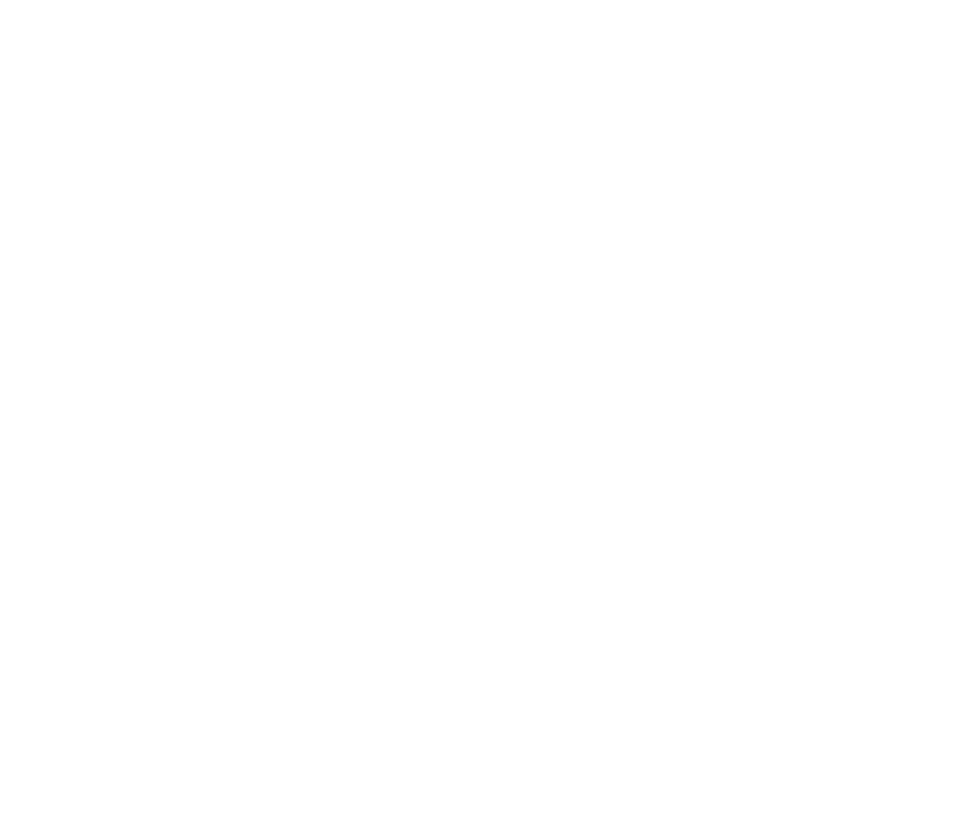
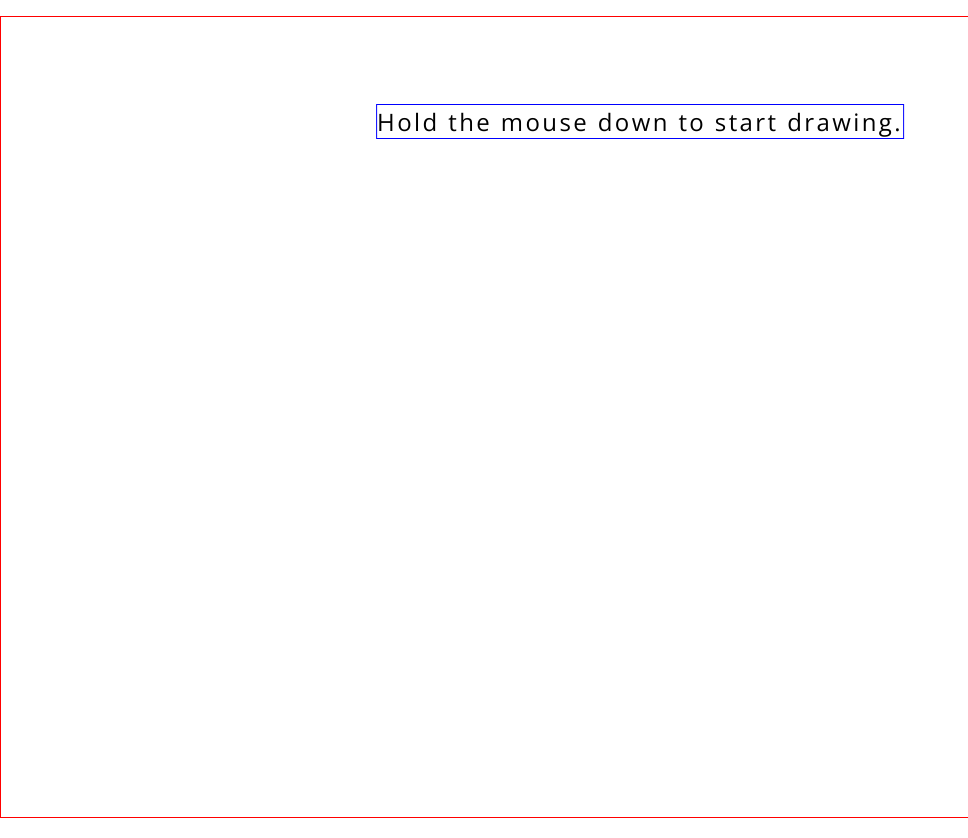
Before and after one commit to akasos/JS30_code_tutorials, a plain HTML site: page 08 - Fun with HTML5 Canvas/index-START.html in a window 1280 px wide. Shown: the whole page, without its empty margins (0-968 px from the left). Before the commit the page ends 804 px from the top, so only its background shows below. Drawn offline with nearby package versions, Linux system fonts and the light colour scheme.

Commit message:
Added some instruction text explaining how to draw on the HTML5 canvas

```diff
--- a/08 - Fun with HTML5 Canvas/index-START.html
+++ b/08 - Fun with HTML5 Canvas/index-START.html
@@ -3,8 +3,10 @@
 <head>
   <meta charset="UTF-8">
   <title>HTML5 Canvas</title>
+  <link href="https://fonts.googleapis.com/css?family=Open+Sans" rel="stylesheet">
 </head>
 <body>
+<p class="instruction-text">Hold the mouse down to start drawing.<p>
 <canvas id="draw" width="800" height="800"></canvas>
 
 <script>
@@ -66,7 +68,28 @@ canvas.addEventListener('mouseout', () => isDrawing = false);
 
 <style>
   html, body {
+    min-width: 100vw;
+    min-height: 100vh;
     margin: 0;
+    padding: 0;
+  }
+
+  .instruction-text {
+    font-family: 'Open Sans', sans-serif;
+    position: absolute;
+    border: 1px solid blue;
+    position: absolute;
+    left: 50%;
+    top: 10%;
+    -webkit-transform: translateX(-50%);
+    transform: translateX(-50%);
+    text-align: center;
+    font-size: 1.5em;
+    letter-spacing: 0.1em;
+  }
+  #draw {
+    position: relative;
+    border: 1px solid red;
   }
 </style>
 
```
